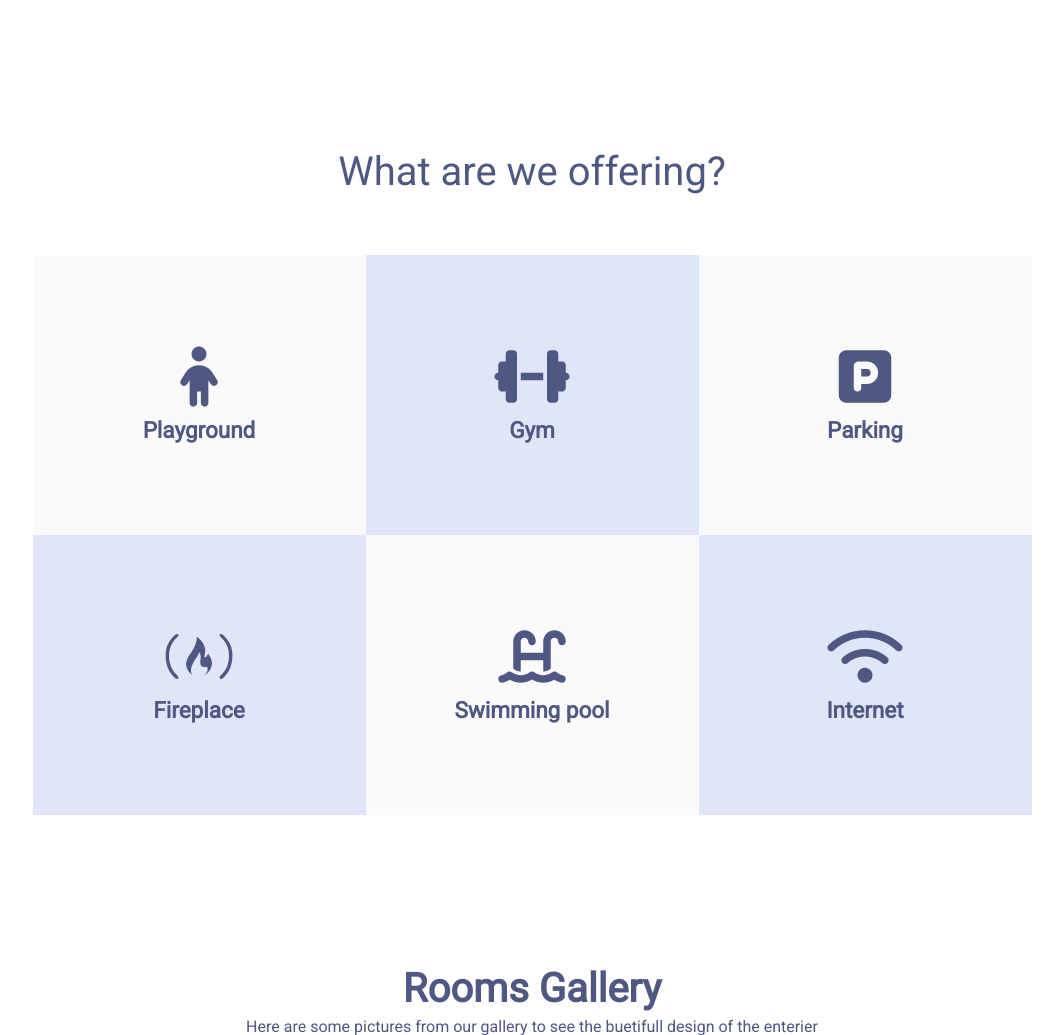
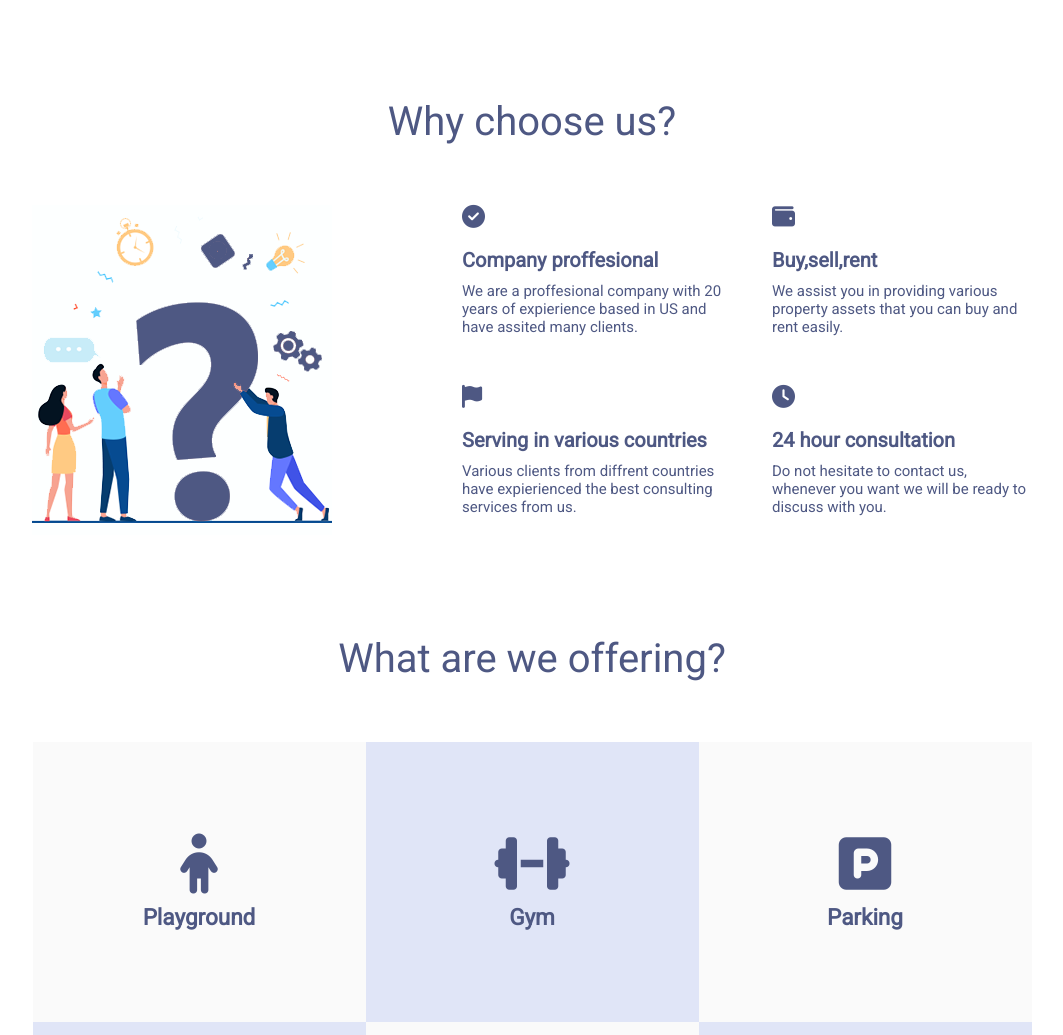
Before and after one commit to dusancivcic/house-website, a plain HTML site: page index.html in a window 1280 px wide. Shown: the part 602-1637 px from the top of the page, without its empty margins (108-1171 px from the left). Drawn offline with nearby package versions, Linux system fonts and the light colour scheme.

Commit message:
First commit

```diff
--- a/index.html
+++ b/index.html
@@ -51,7 +51,44 @@
         </div>
       </div>
     </section>
-
+    <h2 class="whyustitle">Why choose us?</h2>
+    <section class="whyus-section">
+      <div class="whyus-container-one"></div>
+      <div class="whyus-section-two">
+        <div class="whyus-content">
+          <i class="fas fa-check-circle" id="icon"></i>
+          <h2>Company proffesional</h2>
+          <p>
+            We are a proffesional company with 20 years of expierience based in
+            US and have assited many clients.
+          </p>
+        </div>
+        <div class="whyus-content">
+          <i class="fas fa-wallet" id="icon"></i>
+          <h2>Buy,sell,rent</h2>
+          <p>
+            We assist you in providing various property assets that you can buy
+            and rent easily.
+          </p>
+        </div>
+        <div class="whyus-content">
+          <i class="fas fa-flag" id="icon"></i>
+          <h2>Serving in various countries</h2>
+          <p>
+            Various clients from diffrent countries have expierienced the best
+            consulting services from us.
+          </p>
+        </div>
+        <div class="whyus-content">
+          <i class="fas fa-clock" id="icon"></i>
+          <h2>24 hour consultation</h2>
+          <p>
+            Do not hesitate to contact us, whenever you want we will be ready to
+            discuss with you.
+          </p>
+        </div>
+      </div>
+    </section>
     <section class="offers-section" id="offers-section">
       <h2 class="offers-title">What are we offering?</h2>
       <div class="grid">
--- a/style.css
+++ b/style.css
@@ -20,7 +20,7 @@ html {
   background-repeat: no-repeat;
   background-size: cover;
   position: relative;
-  margin-bottom: 150px;
+  margin-bottom: 100px;
 }
 .hero-content {
   max-width: 600px;
@@ -162,6 +162,48 @@ button {
   width: 100%;
   left: 0;
   background: #fdffff;
+}
+.whyus-section {
+  width: 1000px;
+  display: flex;
+  justify-content: space-between;
+  color: #4e5883;
+  margin: 0 auto;
+  margin-bottom: 100px;
+}
+#icon {
+  font-size: 23px;
+  margin-bottom: 20px;
+}
+.whyustitle {
+  color: #4e5883;
+  text-align: center;
+  margin-bottom: 60px;
+  font-size: 40px;
+  font-weight: 400;
+}
+.whyus-container-one {
+  background-image: url("images/Why-Us.png");
+  height: 330px;
+  width: 300px;
+  background-position: center;
+  background-repeat: no-repeat;
+  background-size: cover;
+  position: relative;
+}
+.whyus-content h2 {
+  font-size: 20px;
+  margin-bottom: 10px;
+}
+.whyus-content p {
+  font-size: 15px;
+}
+.whyus-section-two {
+  display: grid;
+  grid-template-columns: repeat(2, 260px);
+  grid-template-rows: repeat(2, 150px);
+  column-gap: 50px;
+  row-gap: 30px;
 }
 .offers-section {
   max-width: 1000px;
```
Also changed, not shown: images/Why-Us.png (added).
